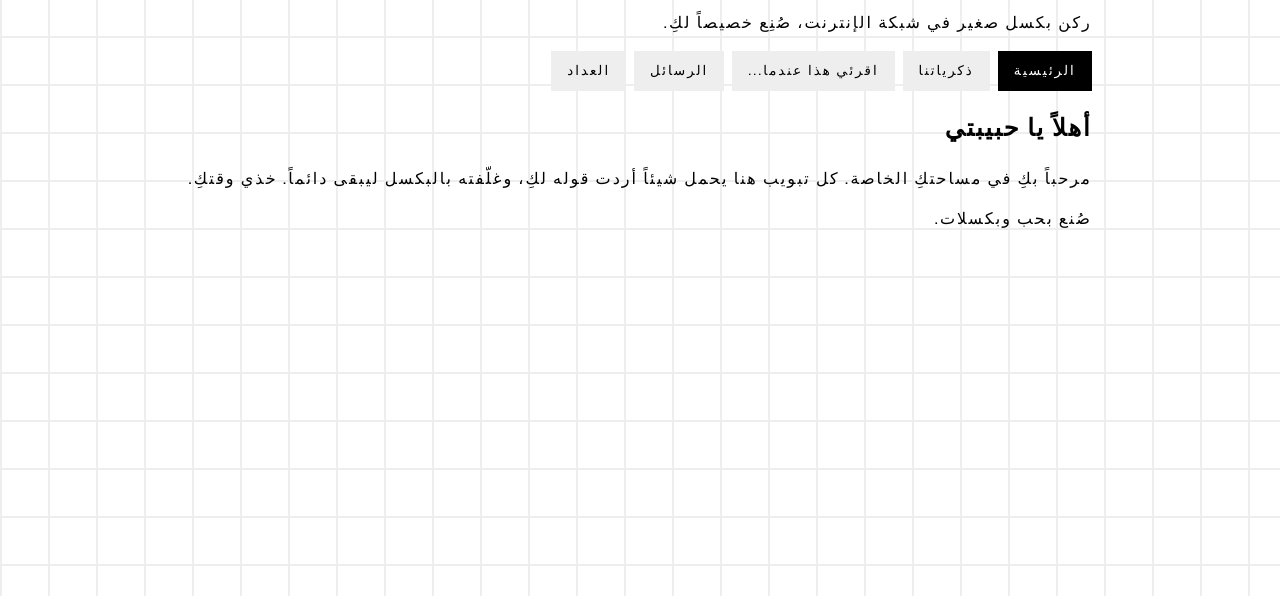
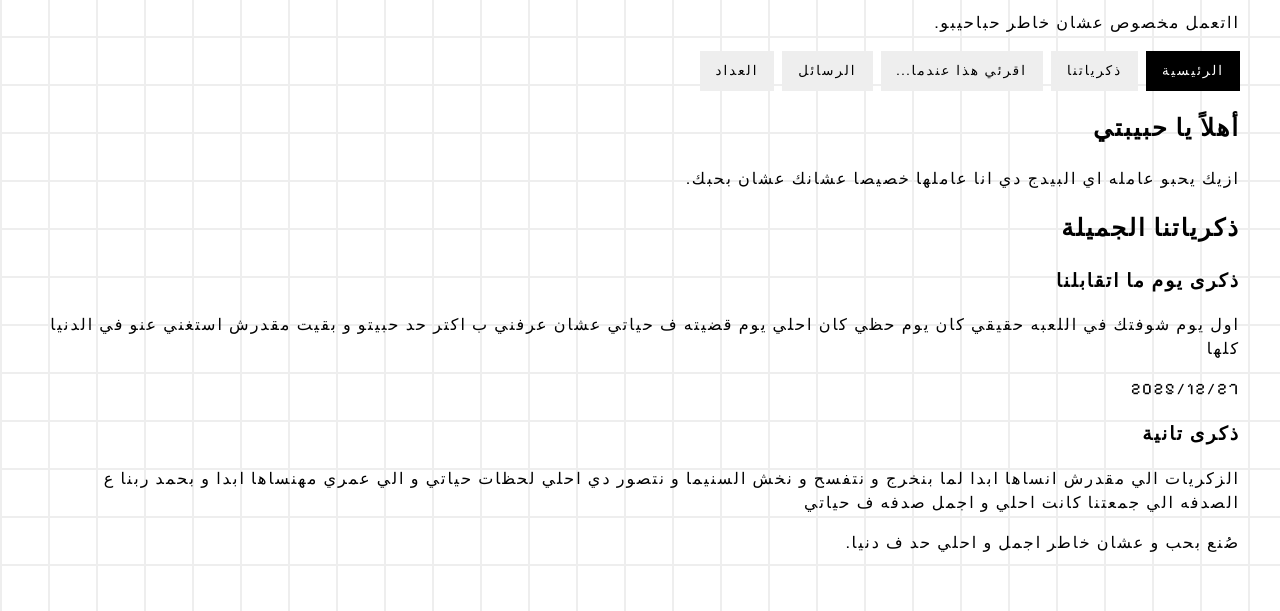
Before and after one commit to Moha-rgb966/love-letters, a website: page My-Love/index.html in a window 1280 px wide. Shown: the part 204-815 px from the top of the page. Drawn offline with Linux system fonts and the light colour scheme.

Commit message:
Update index.html

```diff
--- a/My-Love/index.html
+++ b/My-Love/index.html
@@ -24,7 +24,7 @@
   <div id="main-content">
     <header>
       <h1>رسائل حب</h1>
-      <p>ركن بكسل صغير في شبكة الإنترنت، صُنِع خصيصاً لكِ.</p>
+      <p>ااتعمل مخصوص عشان خاطر حباحيبو.</p>
 
       <nav aria-label="الأقسام">
         <ul class="tab-menu">
@@ -36,16 +36,33 @@
         </ul>
       </nav>
     </header>
+<main>
+  <!-- قسم الرئيسية الموجود حالياً -->
+  <section id="home">
+    <h2>أهلاً يا حبيبتي</h2>
+    <p>ازيك يحبو عامله اي البيدج دي انا عاملها خصيصا عشانك عشان بحبك.</p>
+  </section>
 
-    <main>
-      <section id="home">
-        <h2>أهلاً يا حبيبتي</h2>
-        <p>مرحباً بكِ في مساحتكِ الخاصة. كل تبويب هنا يحمل شيئاً أردت قوله لكِ، وغلّفته بالبكسل ليبقى دائماً. خذي وقتكِ.</p>
-      </section>
-    </main>
+  <!-- المكان اللي هتحط فيه ميتين الذكريات هنا 👇 -->
+  <section id="memories" class="tab-content">
+    <h2>ذكرياتنا الجميلة</h2>
+
+    <div class="memory-card">
+      <h3>ذكرى يوم ما اتقابلنا</h3>
+      <p>اول يوم شوفتك في اللعبه حقيقي كان يوم حظي كان احلي يوم قضيته ف حياتي عشان عرفني ب اكتر حد حبيتو و بقيت مقدرش استغني عنو في الدنيا كلها</p>
+      <span class="date">2025/12/27</span>
+    </div>
+
+    <div class="memory-card">
+      <h3>ذكرى تانية</h3>
+      <p>الزكريات الي مقدرش انساها ابدا لما بنخرج و نتفسح و نخش السنيما و نتصور دي احلي لحظات حياتي و الي عمري مهنساها ابدا و بحمد ربنا ع الصدفه الي جمعتنا كانت احلي و اجمل صدفه ف حياتي</p>
+    </div>
+  </section>
+</main>
+
 
     <footer>
-      <p>صُنع بحب وبكسلات.</p>
+      <p>صُنع بحب و عشان خاطر اجمل و احلي حد ف دنيا.</p>
     </footer>
   </div>
 
```
